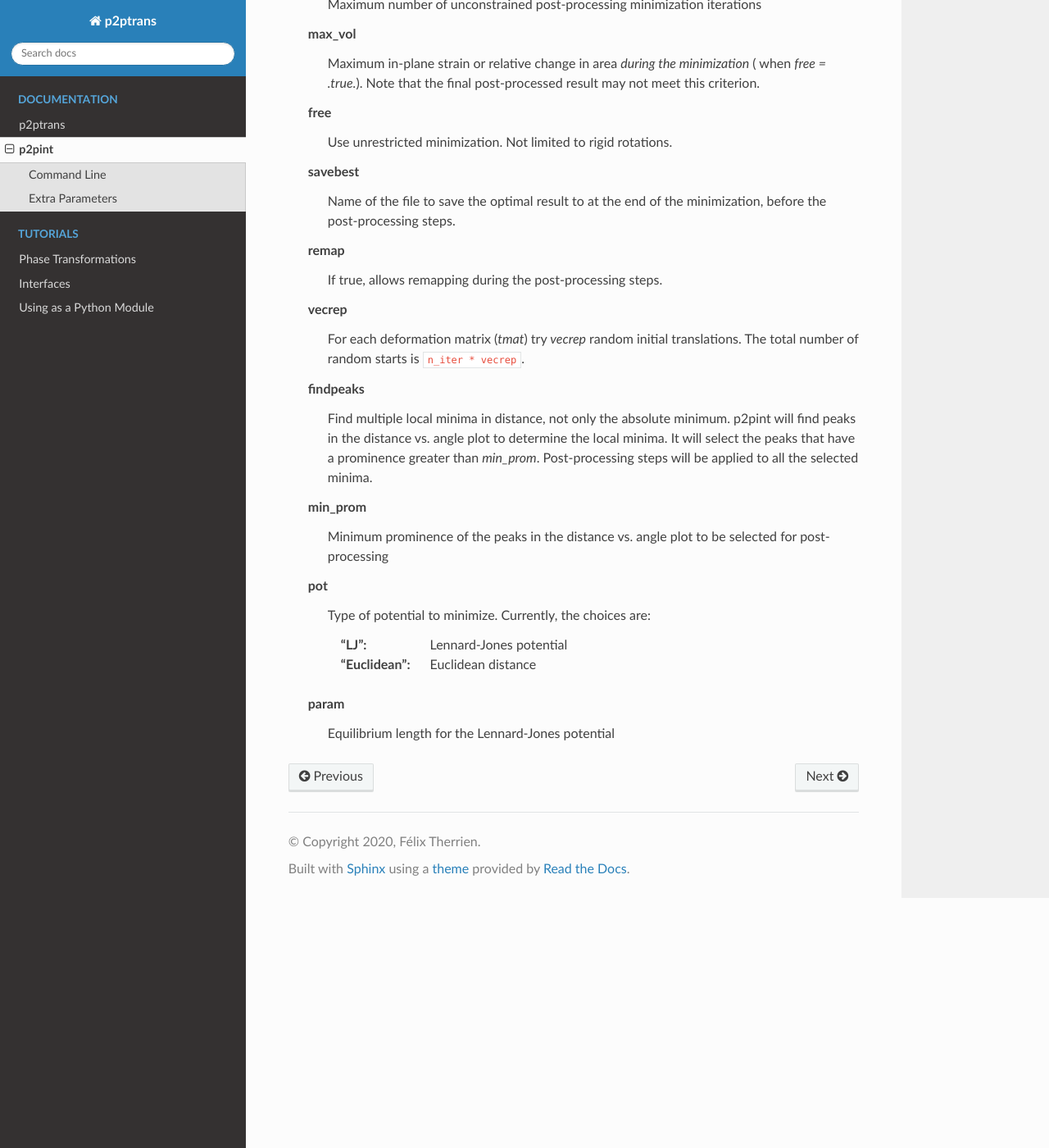
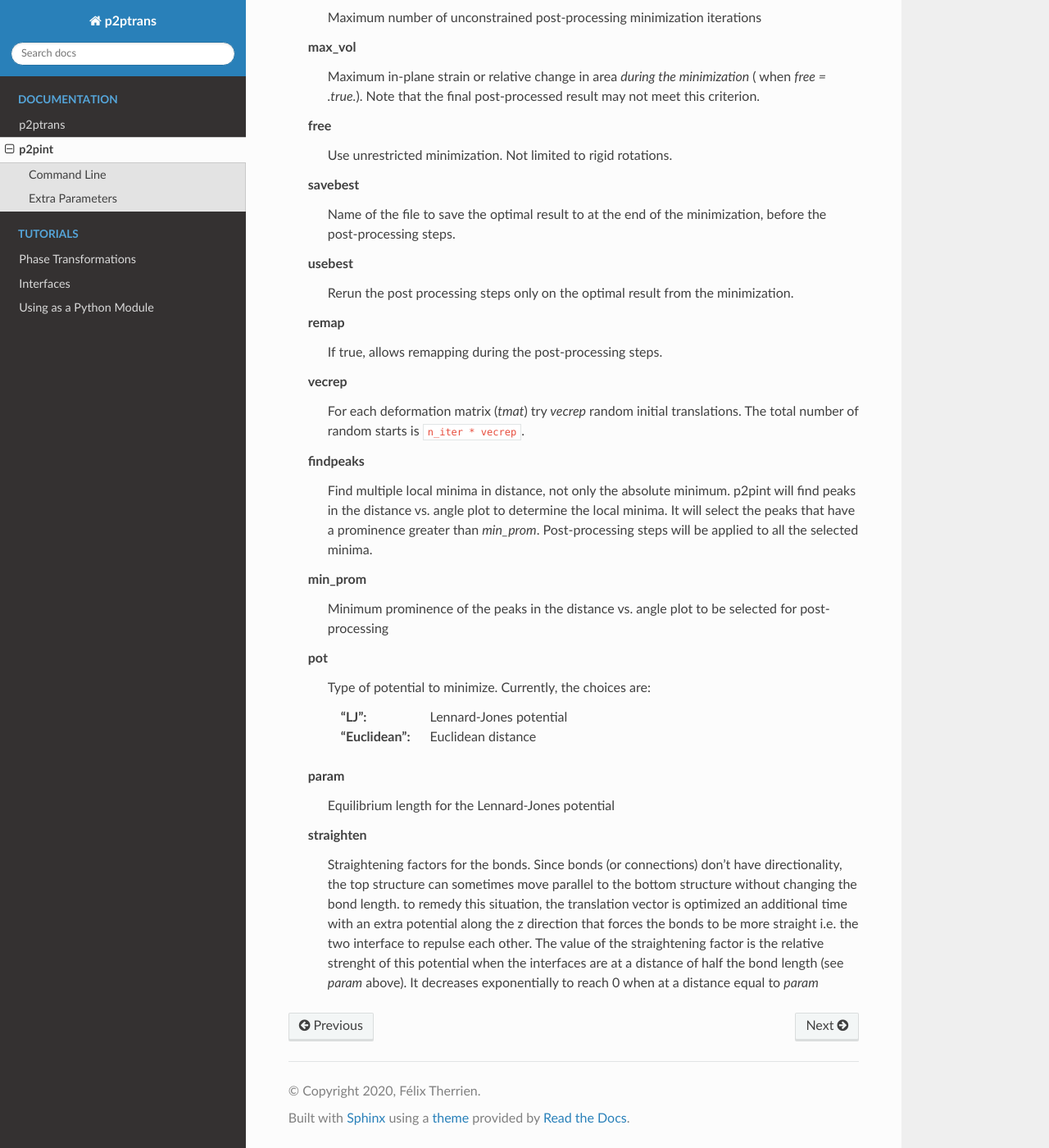
Before and after one commit to ftherrien/p2ptrans, a Sphinx documentation site: the page built from docs/source/p2pint.rst, in a window 1280 px wide and 1400 px high, scrolled down 3439 px. Shown: the whole window at 82% size. Built offline with Sphinx 7.4.7 and the Read the Docs theme 2.0.0, drawn with Linux system fonts in a browser that asks for light colours.

Commit message:
Added straighten as parameter and fixed output in interface.py

```diff
--- a/docs/source/p2pint.rst
+++ b/docs/source/p2pint.rst
@@ -73,6 +73,7 @@ More parameters can be specified to p2pint via a parameter file. This file is in
    check = .false.
    vecrep = 10
    min_prom = 0.6d0
+   straighten = 0.001
    /
 
 This is file contains all the default parameters, if an entry is not specified, it will take the value shown above.
@@ -103,6 +104,8 @@ This is file contains all the default parameters, if an entry is not specified,
                Use unrestricted minimization. Not limited to rigid rotations.
   savebest
                Name of the file to save the optimal result to at the end of the minimization, before the post-processing steps.
+  usebest
+               Rerun the post processing steps only on the optimal result from the minimization.
   remap
                If true, allows remapping during the post-processing steps.
   vecrep
@@ -118,3 +121,5 @@ This is file contains all the default parameters, if an entry is not specified,
 	       :"Euclidean":   Euclidean distance
   param
                Equilibrium length for the Lennard-Jones potential
+  straighten
+               Straightening factors for the bonds. Since bonds (or connections) don't have directionality, the top structure can sometimes move parallel to the bottom structure without changing the bond length. to remedy this situation, the translation vector is optimized an additional time with an extra potential along the z direction that forces the bonds to be more straight i.e. the two interface to repulse each other. The value of the straightening factor is the relative strenght of this potential when the interfaces are at a distance of half the bond length (see `param` above). It decreases exponentially to reach 0 when at a distance equal to `param`
--- a/docs/source/p2ptrans.rst
+++ b/docs/source/p2ptrans.rst
@@ -103,5 +103,7 @@ This is file contains all the default parameters, if an entry is not specified,
                Use the mapping given by the order of the input structures directly (do not map atoms).
   savebest
                Name of the file to save the optimal result to at the end of the minimization, before the post-processing steps.
+  usebest
+               Rerun the post processing steps only on the optimal result from the minimization.
   remap
                If true, allows remapping during the post-processing steps.
```
Also changed, not shown: README.md (+1 -1 lines), 2 other files.
